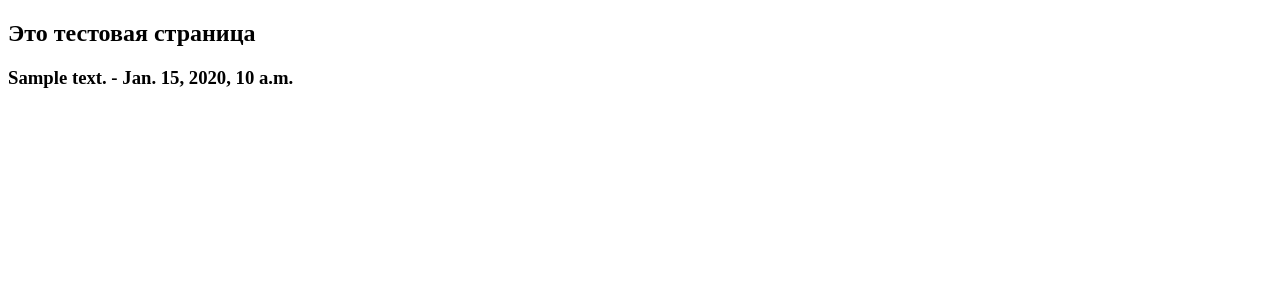
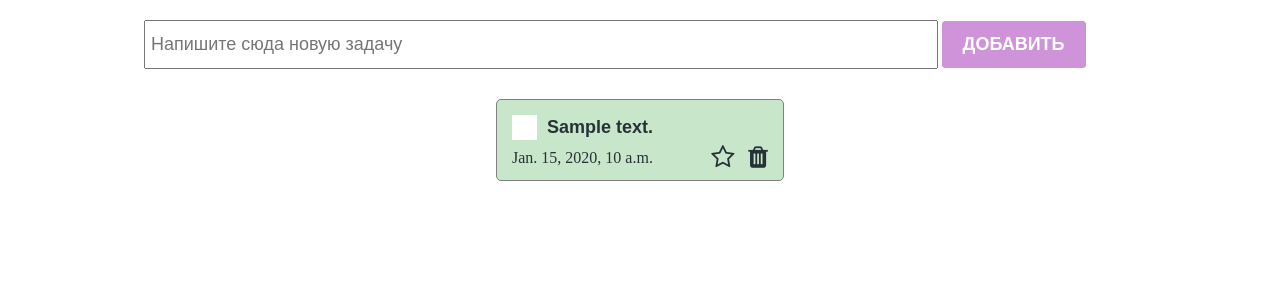
Before and after one commit to Akzyinat/todo, a Django app: template main/templates/test.html in a window 1280 px wide. Shown: the top 300 px of the page. Run offline with Django 3.2, Linux system fonts and the light colour scheme; the template is opened without the code that fills it: most values are stand-ins (such as "Sample title", 1, 10 or a date in 2020); some libraries are stand-ins or nearby versions.

Commit message:
connected styles ti todo list

```diff
--- a/main/templates/test.html
+++ b/main/templates/test.html
@@ -1,14 +1,54 @@
+{% load static %}
 <!DOCTYPE html>
 <html lang="en">
 <head>
     <meta charset="UTF-8">
     <meta name="viewport" content="width=device-width, initial-scale=1.0">
-    <title>Document</title>
+    <title>Todo list</title>
+    <!-- <link rel="stylesheet" href="./styles/index.css" /> -->
+    <link rel="stylesheet" href="{% static 'styles/index.css' %}" />
+    <!-- <link rel="stylesheet" href="./styles/checkbox.css"> -->
+    <link rel="stylesheet" href="{% static 'styles/checkbox.css' %}" />
+    <!-- <link rel="stylesheet" href="./styles/font-awesome.min.css" /> -->
+    <link rel="stylesheet" href="{% static 'styles/font-awesome.min.css' %}" />
+    <!-- <link rel="stylesheet" href="fonts/fontawesome-webfont.ttf" /> -->
+    <link rel="stylesheet" href="{% static 'fonts/fontawesome-webfont.ttf' %}" />
 </head>
 <body>
-    <h2>Это тестовая страница</h2>
+    <!-- <h2>Это тестовая страница</h2>
     {% for todo in todo_list %}
-        <h3>{{ todo.text }} - {{ todo.created_at }} </h3>
-    {% endfor %}
+        <h3>{{ todo.text }} - {{ todo.created_at }}</h3>
+    {% endfor %} -->
+    <section>
+        <div class="create_container">
+            <input
+                class="create_input"
+                type="text"
+                placeholder="Напишите сюда новую задачу"
+            />
+            <button class="create_button">Добавить</button>
+        </div>
+
+        <div class="todo_container">
+            {% for todo in todo_list %}
+            <div class="todo_item">
+                <div class="todo_item_header">
+                    <label class="checkbox_container">
+                        <input type="checkbox">
+                        <span class="checkmark"></span>
+                    </label>
+                    <h4>{{ todo.text }}</h4>
+                </div>
+                <div class="todo_item_footer">
+                    <p>{{ todo.created_at }}</p>
+                    <div class="action_buttons">
+                        <i class="fa fa-star-o" aria-hidden="true"></i>
+                        <i class="fa fa-trash" aria-hidden="true"></i>
+                    </div>
+                </div>
+            </div>
+            {% endfor %}
+        </div>
+    </section>
 </body>
 </html>
```
